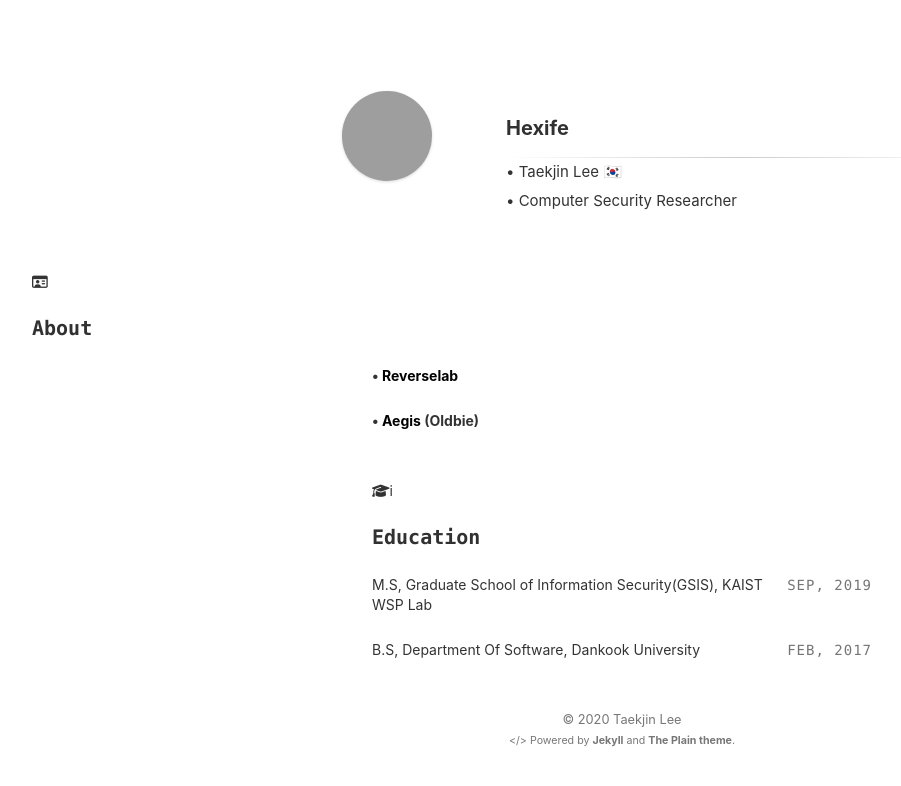
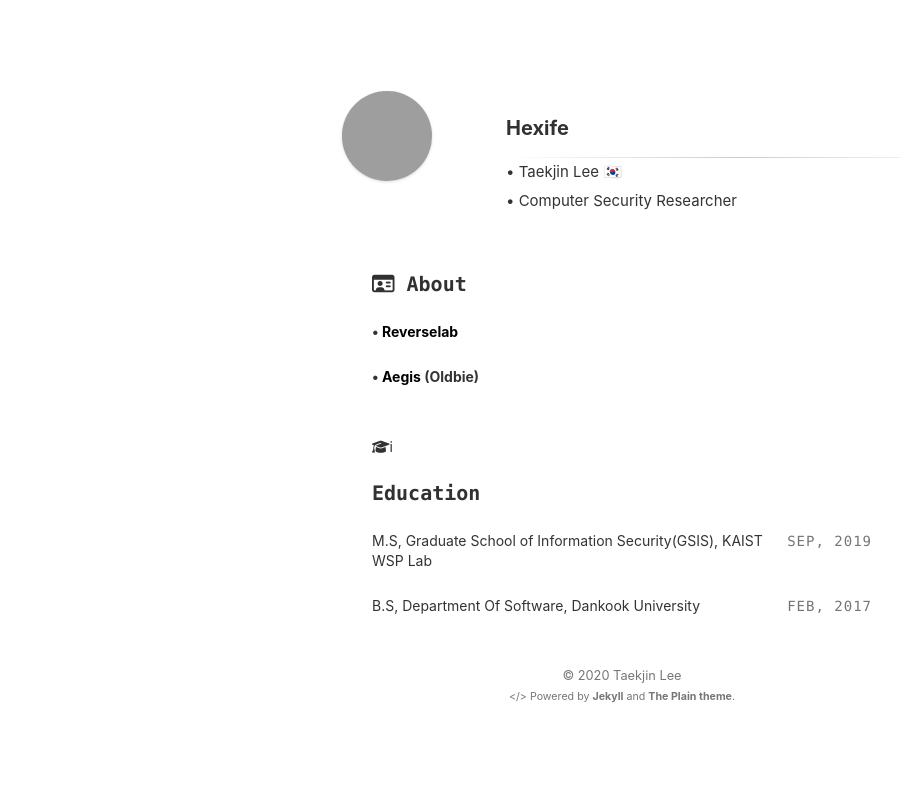
Before and after one commit to Hexife/hexife.github.io, a Jekyll site: the page built from index.html, in a window 1280 px wide. Shown: the top 786 px of the page, without its empty margins (18-919 px from the left). Built offline with Jekyll 4.4.1, drawn with Linux system fonts in a browser that asks for light colours; nearby versions of some CDN libraries; grey boxes are pictures that could not be loaded.

Commit message:
fix icon

```diff
--- a/index.html
+++ b/index.html
@@ -2,8 +2,8 @@
 layout: default
 ---
 
-<i class="fa fa-id-card-o" aria-hidden="true"></i><h3 class="code"> About </h3>
 <section>
+        <h3 class="code"> <i class="fa fa-id-card-o" aria-hidden="true"></i> About </h3>
                 <ul>
                         <li>
 				<div class="title">
```
